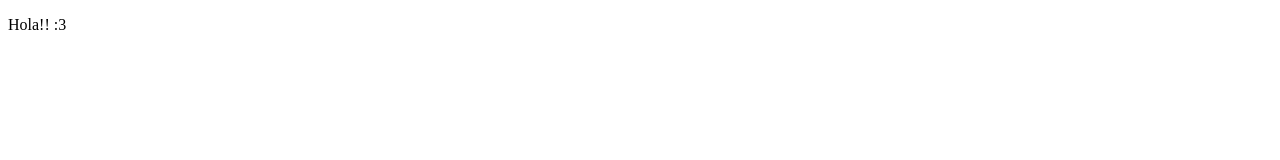
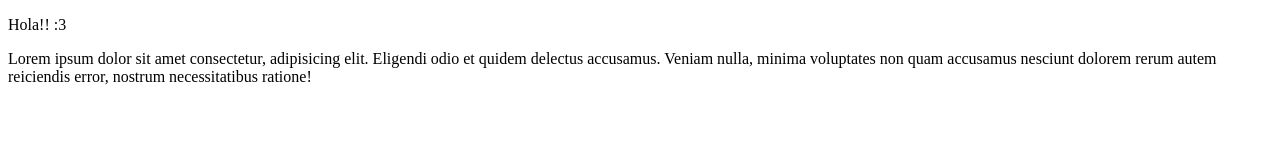
Before and after one commit to Vianey12/my_first_webpage, a plain HTML site: page index.html in a window 1280 px wide. Drawn offline with Linux system fonts and the light colour scheme.

Commit message:
add lorem

```diff
--- a/index.html
+++ b/index.html
@@ -7,5 +7,9 @@
 </head>
 <body>
     <p>Hola!! :3 </p>
+    <p>Lorem ipsum dolor sit amet consectetur,
+        adipisicing elit. Eligendi odio et quidem delectus accusamus.
+        Veniam nulla, minima voluptates non quam accusamus nesciunt dolorem rerum
+        autem reiciendis error, nostrum necessitatibus ratione!</p>
 </body>
 </html>
```
